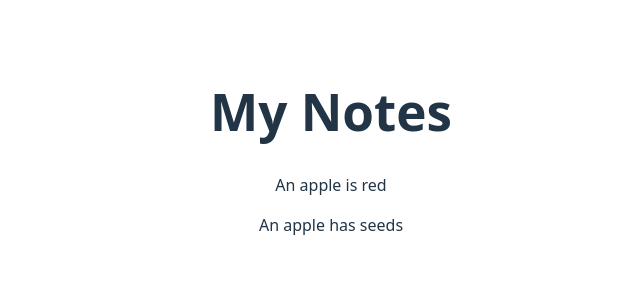
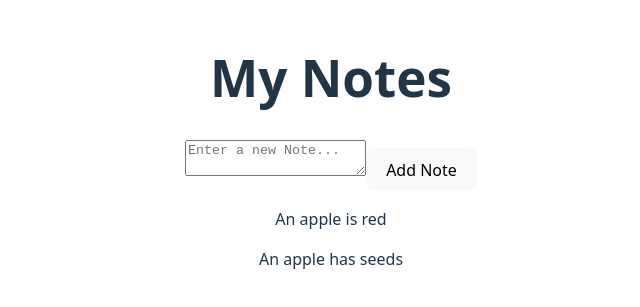
Before and after one commit to kylegreen149/note-saver, a React (Vite) app: page / in a window 1280 px wide. Shown: the part 249-556 px from the top of the page, without its empty margins (309-949 px from the left). Built offline with nearby package versions, Linux system fonts and the light colour scheme.

Commit message:
Create form that successfully saves new Note to state on submission

```diff
--- /dev/null
+++ b/src/AddNotesForm.jsx
@@ -0,0 +1,10 @@
+const AddNotesForm = ({newNote, handleChange, addNote}) => {
+    return (
+        <form onSubmit={addNote}>
+            <textarea name="note" placeholder="Enter a new Note..." onChange={handleChange} value={newNote}></textarea>
+            <button type="submit">Add Note</button>
+        </form>
+    )
+}
+
+export default AddNotesForm
--- a/src/App.jsx
+++ b/src/App.jsx
@@ -1,11 +1,24 @@
 import { useState, useEffect } from 'react'
+import AddNotesForm from "./AddNotesForm.jsx"
 import './App.css'
+import { resumeAndPrerenderToNodeStream } from 'react-dom/static'
 
 function App() {
   const [notes, setNotes] = useState([{"id": 1, "note": "An apple is red"}, {"id": 2, "note": "An apple has seeds"}])
+  const [newNote, setNewNote] = useState("")
+
+  const handleChange = e => setNewNote(e.target.value)
+  const addNote = e => {
+    e.preventDefault()
+    setNotes(prev => [...prev, {"id": crypto.randomUUID(), "note": newNote}])
+    setNewNote("")
+  }
+  // console.log(newNote)
+  console.log(notes)
   return (
     <div>
       <h1>My Notes</h1>
+      <AddNotesForm newNote={newNote} handleChange={handleChange} addNote={addNote}/>
       {notes.map(note => <p key={note.id}>{note.note}</p>)}
     </div>
   )
```
